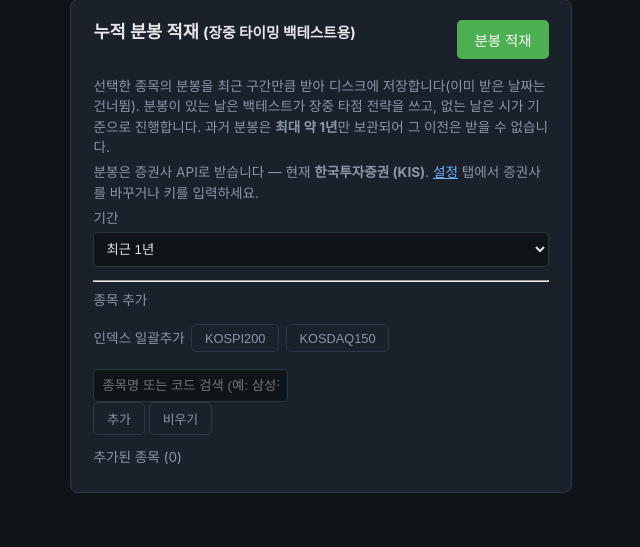
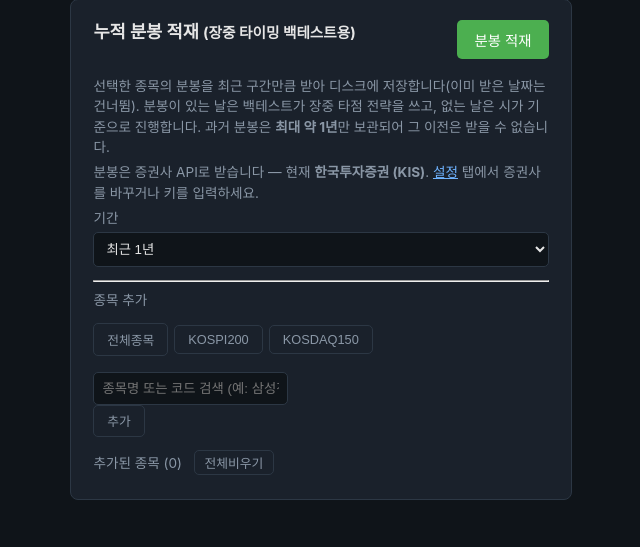
Before and after one commit to JeongSeongMok/buylow, a FastAPI app: page /data in a window 1280 px wide. Shown: the part 489-1036 px from the top of the page, without its empty margins (58-698 px from the left). Before the commit the page ends 982 px from the top, so only its background shows below. Run offline with FastAPI, Linux system fonts and the light colour scheme.

Commit message:
feat(dashboard): 종목 추가 UI 개편(백테스트·데이터) — 버튼형 빠른추가
요청 레이아웃으로 통일:
- 1행: [전체종목] [KOSPI200] [KOSDAQ150] — 모두 버튼.
- 2행: 종목명 검색창(폭 2배, 16rem→32rem) + [추가].
- '추가된 종목 (n)' 옆에 [전체비우기] 버튼(기존 '비우기' 이동·개명).

백테스트:
- 기존 '전체 종목 대상' 체크박스를 [전체종목] 토글 버튼으로 교체(hidden universe_all=1/'',
  ON이면 개별 추가·인덱스·검색 비활성, 버튼 자신은 토글 가능). active 강조 스타일.

데이터(분봉):
- [전체종목]은 적재된 전 종목을 칩으로 일괄 추가(loaded_codes 전달, mAddAll). 분봉 전 종목
  일괄 적재용 — 건수 표시. skip_existing으로 중복은 건너뜀.

Co-Authored-By: Claude Opus 4.8 <noreply@anthropic.com>

```diff
--- a/orchestrator/dashboard/routes.py
+++ b/orchestrator/dashboard/routes.py
@@ -427,6 +427,7 @@ def register_dashboard(
         return templates.TemplateResponse(request, "data_list.html", {
             "tickers": tickers, "count": len(tickers), "data_dir": data_dir,
             "names": names,  # 분봉 적재 종목 검색/칩 UX용 (백테스트와 동일)
+            "loaded_codes": [t["ticker"] for t in tickers],  # [전체종목] 일괄 칩 추가용(적재된 전 종목)
             "latest_date": catalog.latest_loaded_date(data_dir),
             # 분봉 적재는 증권사 API를 쓰므로(데이터 최신화는 pykrx·KRX로 증권사 무관) 활성 증권사를 표시.
             "broker": broker,
--- a/orchestrator/dashboard/static/style.css
+++ b/orchestrator/dashboard/static/style.css
@@ -155,11 +155,15 @@ label.spaced { margin-top: 1rem; }
 
 button.ghost { background: transparent; border: 1px solid var(--border); color: var(--muted); font-size: 0.8rem; padding: 0.35rem 0.8rem; }
 button.ghost:disabled { cursor: not-allowed; }
+/* 토글된 빠른추가 버튼(전체종목 ON) — 켜진 상태를 강조 */
+button.ghost.active { border-color: var(--accent); color: var(--accent); }
+/* '전체비우기'는 '추가된 종목' 줄 안에서 살짝 띄워 배치 */
+button.ghost.clear-btn { margin-left: 0.5rem; padding: 0.15rem 0.6rem; }
 button:disabled { opacity: 0.45; cursor: not-allowed; filter: none; }
 
 /* 종목명/코드 검색 드롭다운 */
 .search-wrap { position: relative; display: inline-block; }
-.search-wrap input { width: 16rem; display: inline-block; margin: 0; }
+.search-wrap input { width: 32rem; max-width: 100%; display: inline-block; margin: 0; }
 .search-results { position: absolute; z-index: 20; left: 0; right: 0; background: var(--card);
   border: 1px solid var(--border); border-radius: 6px; max-height: 240px; overflow: auto; margin-top: 2px; }
 .search-results div { padding: 0.35rem 0.6rem; cursor: pointer; font-size: 0.85rem; white-space: nowrap; }
--- a/orchestrator/dashboard/templates/data_list.html
+++ b/orchestrator/dashboard/templates/data_list.html
@@ -45,7 +45,8 @@
     <div id="m-universe-box">
       <label>종목 추가</label>
       <div class="add-row">
-        <span class="meta">인덱스 일괄추가</span>
+        <button type="button" class="ghost" onclick="mAddAll(this)"
+                title="적재된 전 종목을 칩으로 추가">전체종목</button>
         <button type="button" class="ghost" onclick="mAddIndex('KOSPI200', this)">KOSPI200</button>
         <button type="button" class="ghost" onclick="mAddIndex('KOSDAQ150', this)">KOSDAQ150</button>
         <span class="meta" id="m-index-status"></span>
@@ -54,10 +55,10 @@
         <input type="text" id="m-ticker-search" autocomplete="off" placeholder="종목명 또는 코드 검색 (예: 삼성전자 / 005930)"
                onkeydown="if(event.key==='Enter'){event.preventDefault();mAddTyped();}">
         <button type="button" class="ghost" onclick="mAddTyped()">추가</button>
-        <button type="button" class="ghost" onclick="mClear()">비우기</button>
         <div id="m-search-results" class="search-results" hidden></div>
       </div>
-      <p class="meta spaced">추가된 종목 <span id="m-chip-count"></span></p>
+      <p class="meta spaced">추가된 종목 <span id="m-chip-count"></span>
+        <button type="button" class="ghost clear-btn" onclick="mClear()">전체비우기</button></p>
       <div id="m-chips"></div>
       <input type="hidden" name="universe" id="m-universe-hidden" value="">
     </div>
@@ -65,6 +66,7 @@
 </section>
 <script>
   const M_NAMES = {{ names|tojson }};
+  const M_LOADED = {{ loaded_codes|tojson }};   // 적재된 전 종목(전체종목 일괄 추가용)
   let mTickers = [];
   const M_LIMIT = 60;
   function mLabel(c) { return M_NAMES[c] ? (M_NAMES[c] + ' ' + c) : c; }
@@ -107,6 +109,14 @@
     mIn.value = ''; mRes.hidden = true;
   }
   function mClear() { mTickers = []; mSync(); }
+  function mAddAll(btn) {
+    // 적재된 전 종목을 칩으로 추가(분봉 일괄 적재용). 수천 종목일 수 있어 건수를 표시한다.
+    let added = 0;
+    M_LOADED.forEach(t => { if (!mTickers.includes(t)) { mTickers.push(t); added++; } });
+    mSync();
+    document.getElementById('m-index-status').textContent =
+      `전체종목 ${M_LOADED.length}종목 추가 (신규 ${added})`;
+  }
   async function mAddIndex(name, btn) {
     // 구성종목 조회는 네트워크 왕복이라 즉시 안 끝남 → 버튼 비활성 + 진행 표시(오류로 오인 방지)
     const status = document.getElementById('m-index-status');
```
Also changed, not shown: orchestrator/dashboard/templates/index.html (+14 -9 lines).
